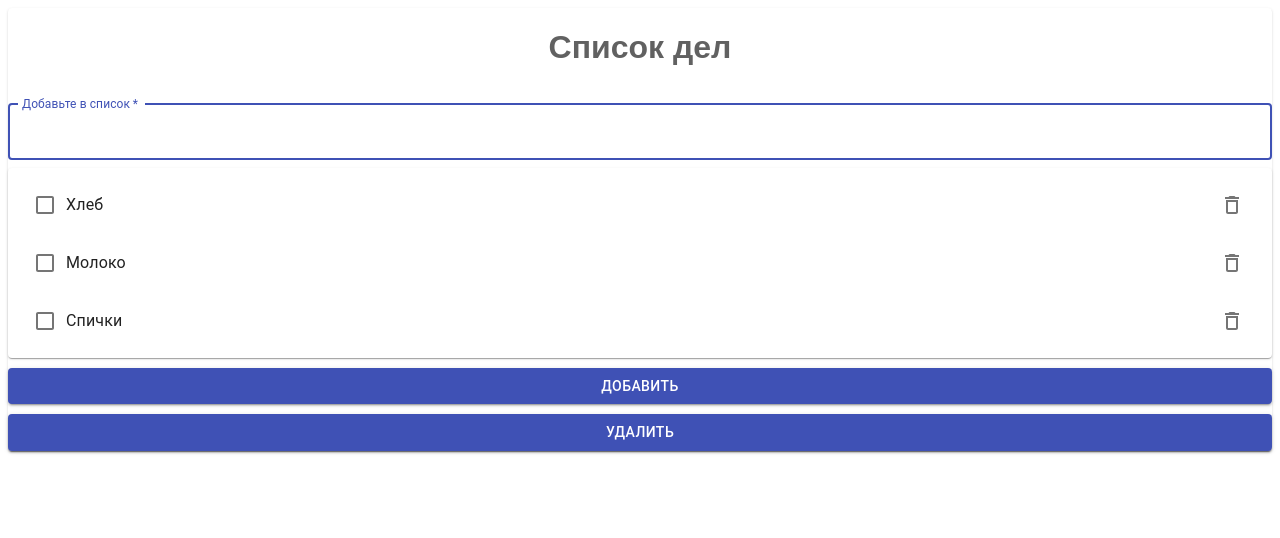
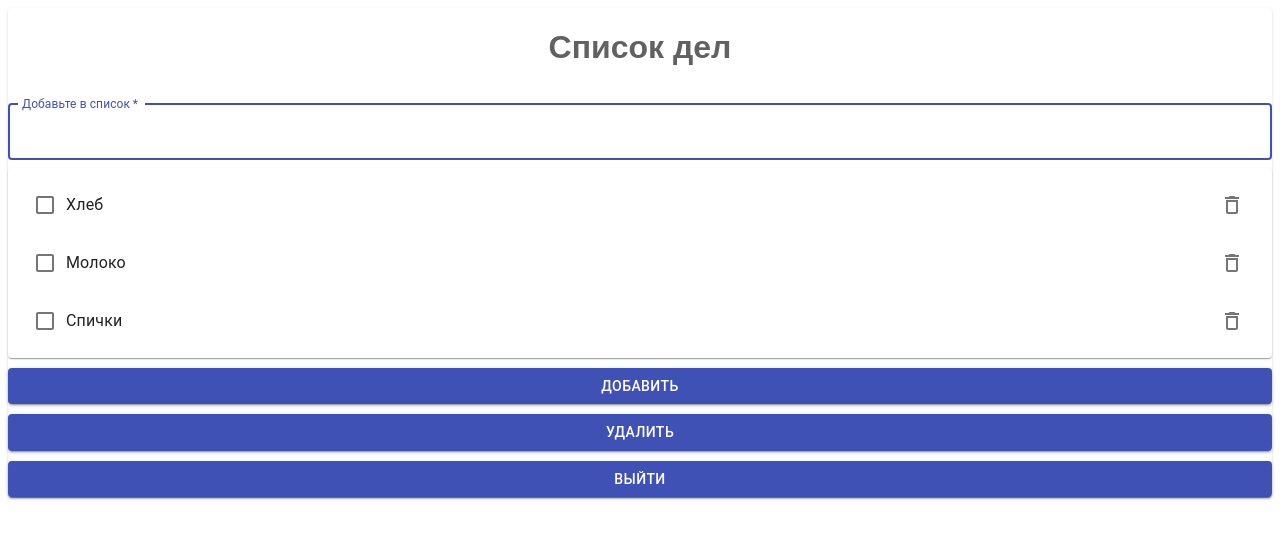
Before and after one commit to Shakirzhan/todo, a React app: page / in a window 1280 px wide. Shown: the top 538 px of the page. Built offline with nearby package versions, Linux system fonts and the light colour scheme; sample sign-in values are in the browser's storage.

Commit message:
add logout

```diff
--- a/src/components/LoginPage/actions.js
+++ b/src/components/LoginPage/actions.js
@@ -47,6 +47,7 @@ function loginFailure(error) {
 
 function logout() {
     userService.logout();
+    history.push('/');
     return { type: types.LOGOUT };
 }
 
--- a/src/components/TodoComponentList/TodoComponentInput.js
+++ b/src/components/TodoComponentList/TodoComponentInput.js
@@ -7,6 +7,7 @@ import { connect } from 'react-redux';
 
 import { TodoComponentList } from './TodoComponentList';
 import * as ItemsActions from './actions';
+import { userActions } from '../LoginPage/actions';
 
 class TodoComponentInput extends Component {
   state = {
@@ -25,6 +26,11 @@ class TodoComponentInput extends Component {
     const { dispatch } = this.props;
     const action = bindActionCreators(ItemsActions, dispatch);
     action.deleteItemAll();
+  }
+
+  onLogout = () => {
+    const { dispatch } = this.props;
+    dispatch(userActions.logout());
   }
 
   render () {
@@ -65,8 +71,18 @@ class TodoComponentInput extends Component {
           variant="contained"
           color="primary"
           onClick={this.onDelete}
+          style={{marginBottom: 10}}
         >
           Удалить
+        </Button>
+
+        <Button
+          fullWidth
+          variant="contained"
+          color="primary"
+          onClick={this.onLogout}
+        >
+          Выйти
         </Button>
       </form>
     );
```
